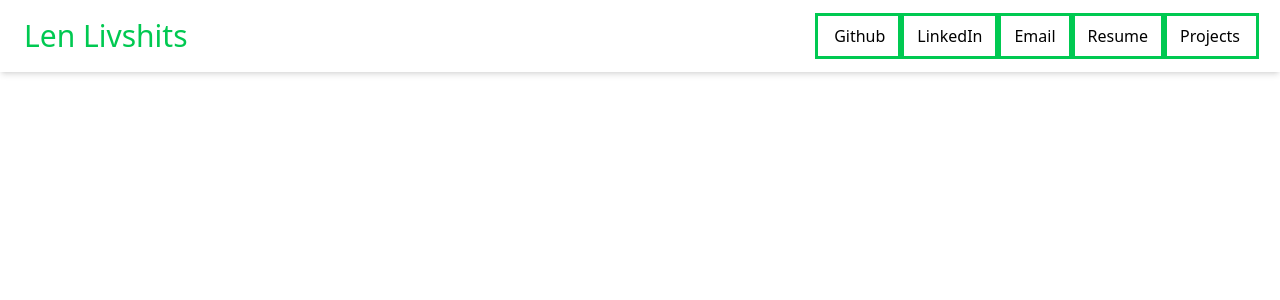
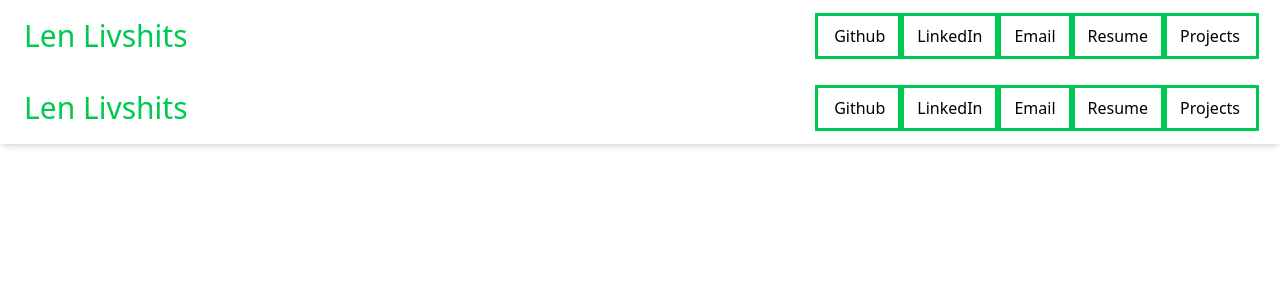
Before and after one commit to llivshits/portfolio-website, a React (Vite) app: page / in a window 1280 px wide. Shown: the top 300 px of the page. Built offline with nearby package versions, Linux system fonts and the light colour scheme.

Commit message:
Changed some file names

```diff
--- a/src/App.tsx
+++ b/src/Home.tsx
@@ -5,13 +5,13 @@ import viteLogo from "/vite.svg";
 import Header from "./components/header";
 import Button from "./components/button";
 
-
 function App() {
   const [count, setCount] = useState(0);
 
   return (
     <>
       <Header />
+      <Header />
     </>
   );
 }
--- a/src/main.tsx
+++ b/src/main.tsx
@@ -1,15 +1,14 @@
-import { StrictMode } from 'react'
-import { createRoot } from 'react-dom/client'
-import App from './App'
+import { StrictMode } from "react";
+import { createRoot } from "react-dom/client";
+import Home from "./Home";
 import "./index.css";
-import {BrowserRouter } from "react-router-dom"
+import { BrowserRouter } from "react-router-dom";
 import React from "react";
-
 
 createRoot(document.getElementById("root")!).render(
   <React.StrictMode>
     <BrowserRouter>
-      <App />
+      <Home />
     </BrowserRouter>
   </React.StrictMode>
 );
```
